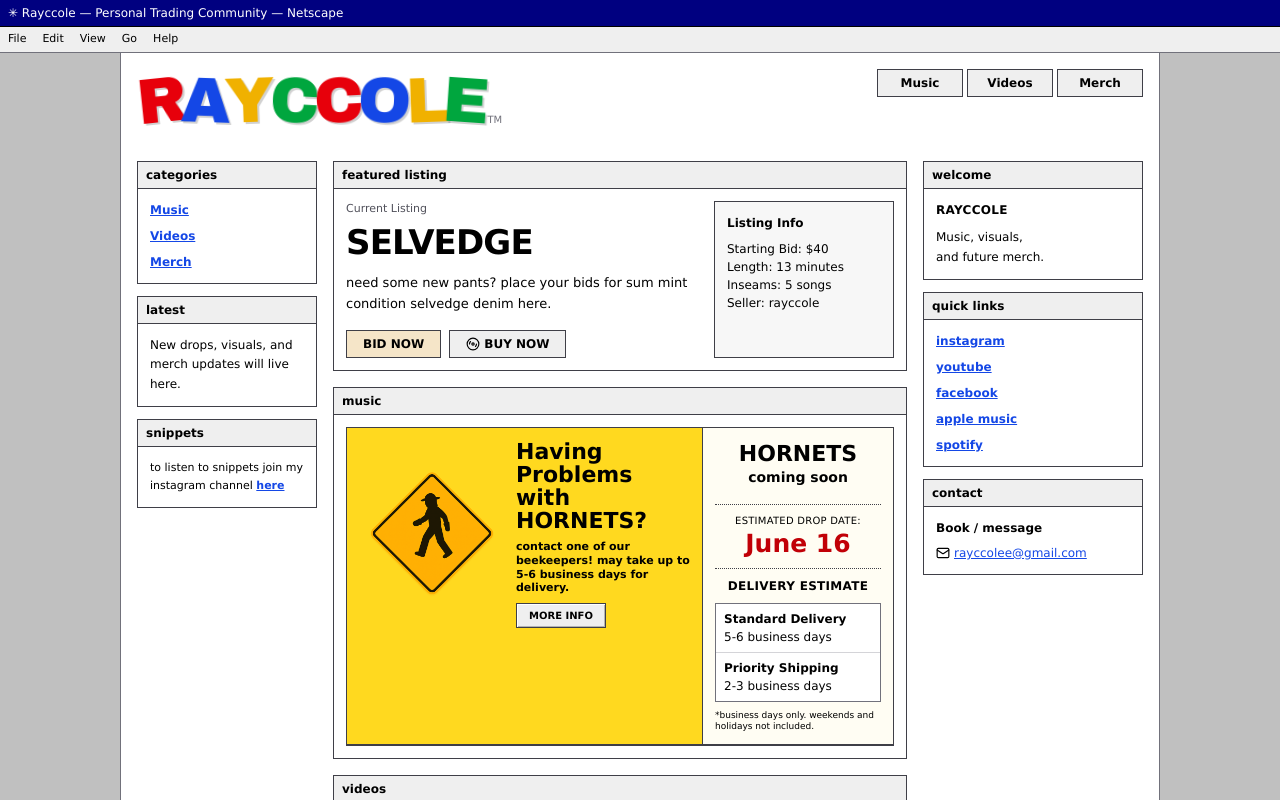
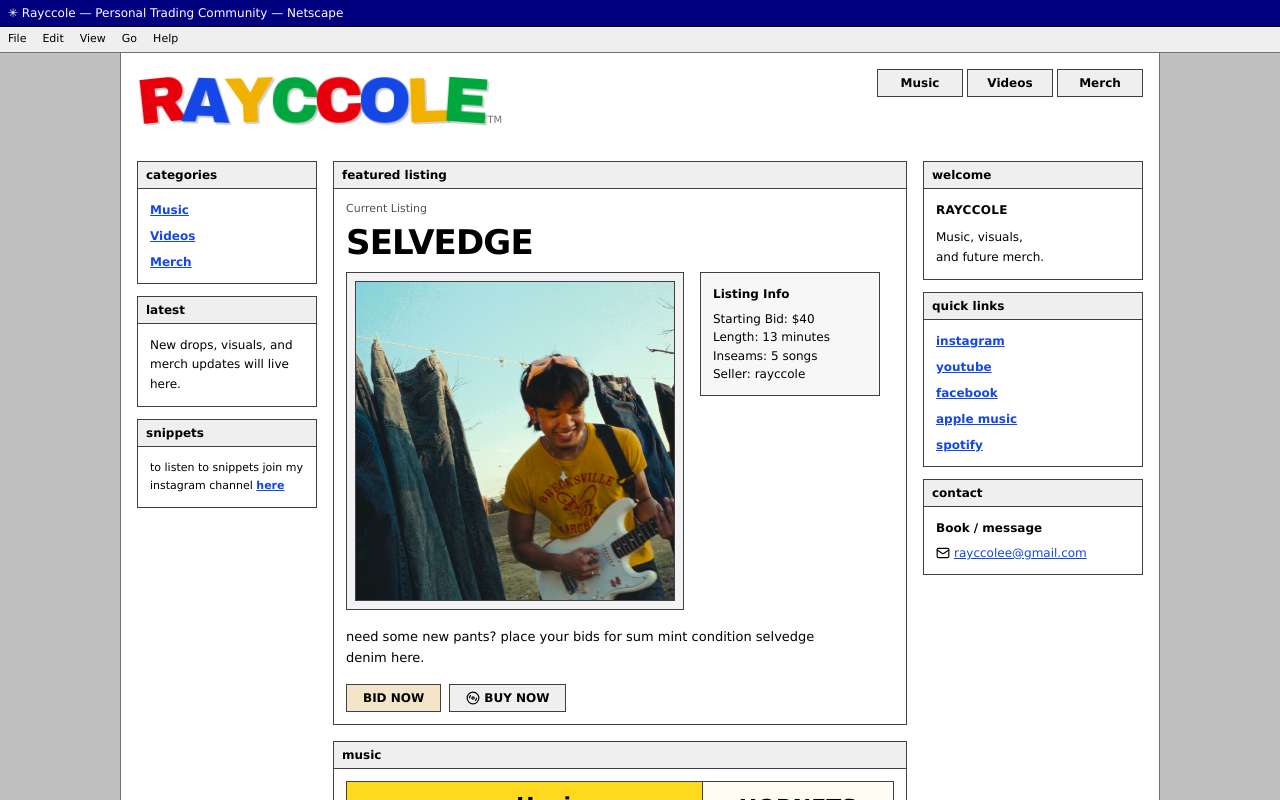
Before and after one commit to rayccole-lab/rayccole-site, a Next.js app: page / in a window 1280 px wide. Shown: the top 800 px of the page. Built offline with nearby package versions, Linux system fonts and the light colour scheme.

Commit message:
updated favicon

```diff
--- a/src/app/page.tsx
+++ b/src/app/page.tsx
@@ -129,12 +129,33 @@
 
           <div className="space-y-4 min-w-0 order-1 md:order-2">
             <Box title="featured listing">
-              <div className="grid sm:grid-cols-[1fr_180px] gap-4">
-                <div className="min-w-0">
+              <div className="flex flex-col md:flex-row gap-4 items-start">
+                <div className="min-w-0 flex-1">
                   <p className="text-[11px] text-zinc-600 mb-1">Current Listing</p>
                   <h1 className="text-[26px] sm:text-[34px] font-black leading-tight mb-2 tracking-tight">
                     SELVEDGE
                   </h1>
+
+                  <div className="flex flex-col sm:flex-row gap-4 items-start mb-4">
+                    <div className="border border-zinc-700 bg-[#f3f3f3] p-2 w-fit max-w-full shrink-0">
+                      <img
+                        src="/COVER.jpg"
+                        alt="Selvedge album artwork"
+                        className="w-full max-w-[320px] object-cover border border-zinc-700"
+                      />
+                    </div>
+
+                    <div className="border border-zinc-700 bg-[#f7f7f7] p-3 text-[12px] w-full max-w-[180px] h-fit">
+                      <div className="font-bold mb-2">Listing Info</div>
+                      <div className="space-y-[2px] leading-snug">
+                        <p>Starting Bid: $40</p>
+                        <p>Length: 13 minutes</p>
+                        <p>Inseams: 5 songs</p>
+                        <p>Seller: rayccole</p>
+                      </div>
+                    </div>
+                  </div>
+
                   <p className="text-[12px] sm:text-[13px] leading-relaxed mb-4 max-w-[500px]">
                     need some new pants? place your bids for sum mint condition selvedge denim here.
                   </p>
@@ -153,14 +174,6 @@
                       BUY NOW
                     </a>
                   </div>
-                </div>
-
-                <div className="border border-zinc-700 bg-[#f7f7f7] p-3 text-[12px] min-w-0">
-                  <div className="font-bold mb-2">Listing Info</div>
-                  <p>Starting Bid: $40</p>
-                  <p>Length: 13 minutes</p>
-                  <p>Inseams: 5 songs</p>
-                  <p>Seller: rayccole</p>
                 </div>
               </div>
             </Box>
```
Also changed, not shown: public/COVER.jpg (added), 1 other file (tests, documents, lock files or other folders).
